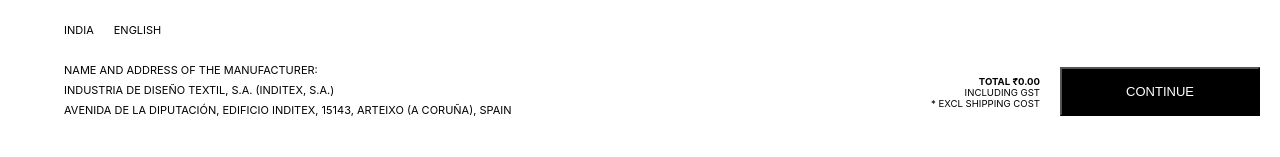
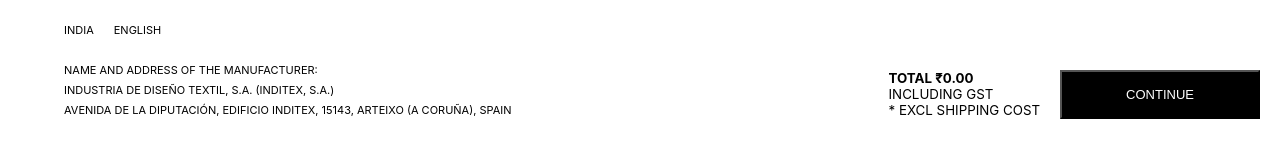
Before and after one commit to MoHitksS/green-value-83, a React (Create React App) app: page /cart in a window 1280 px wide. Shown: the part 661-818 px from the top of the page. Built offline with nearby package versions, Linux system fonts and the light colour scheme; no server answers.

Commit message:
cart updated

```diff
--- a/src/Components/Cart.jsx
+++ b/src/Components/Cart.jsx
@@ -63,9 +63,6 @@
                     </div>
                     <div>
                       {" "}
-                      <span >-</span>
-                      <span>{item.quantity}</span>
-                      <span style={{ cursor: "pointer" }}>+</span>
                       <button onClick={() => { deletehandle(item.id) }}>Delete</button>
                     </div>
                   </div>
@@ -74,14 +71,15 @@
             ))}
         </div>
         <div className="bottom-btn">
-          <p>
+          <div>
             <div>
               <b>TOTAL ₹{sum}.00 </b>
             </div>
             <div>INCLUDING GST</div>
             <div>* EXCL SHIPPING COST</div>
-          </p>
-          <Link to="/checkout"><button className="checkout-btn">CONTINUE</button></Link>
+          </div>
+          <Link to="/checkout">
+            <button className="checkout-btn">CONTINUE</button></Link>
         </div>
       </div>
       <Footer />
--- a/src/Components/Navbar.jsx
+++ b/src/Components/Navbar.jsx
@@ -3,7 +3,6 @@
 import { Link, useLocation } from 'react-router-dom';
 import styled from 'styled-components';
 import { getCart } from '../Redux/App/action';
-import { getAuth, signOut } from "firebase/auth";
 import Signout from '../Routes/Signout';
 
 const Navbar = ({ activeIndexs, setIndex }) => {
```
